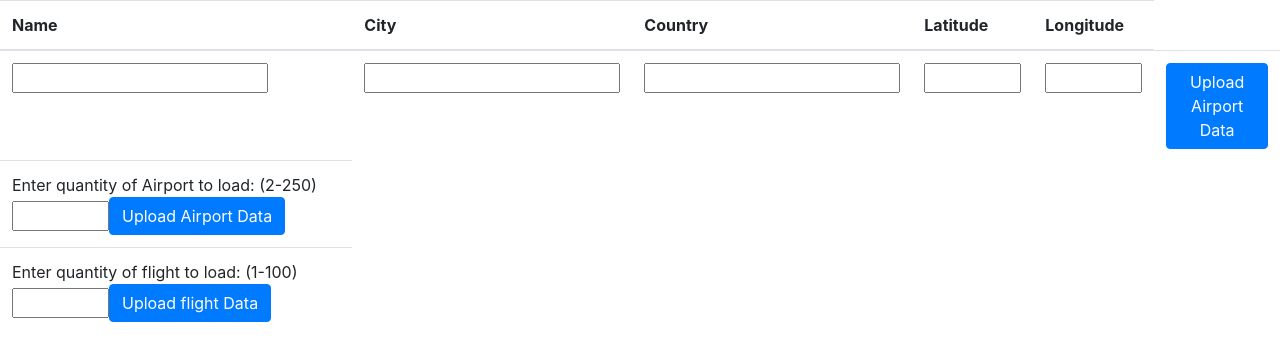
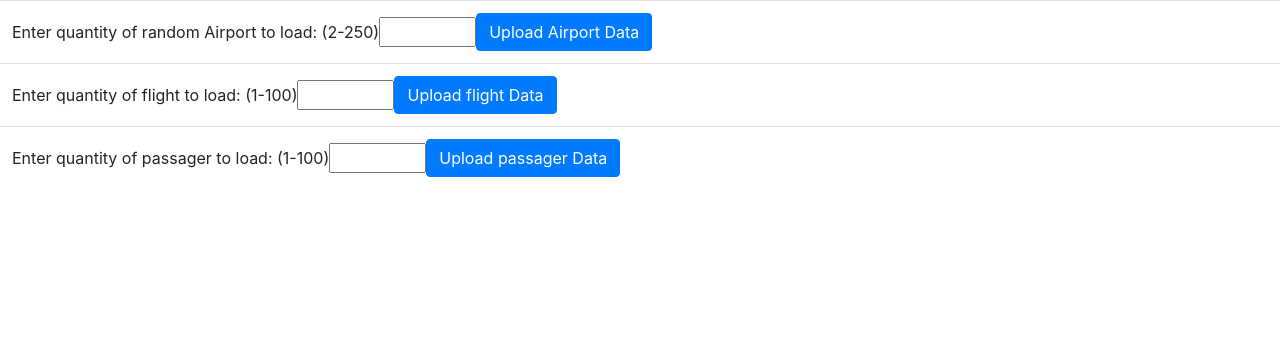
Before and after one commit to FalkowskiKamil/AirlineApp, a Django app: page /airline/add_data/ in a window 1280 px wide. Shown: the part 56-417 px from the top of the page. Run offline with Django 4.2, Linux system fonts and the light colour scheme; some libraries are stand-ins or nearby versions.

Commit message:
Add passager, fix admin site

```diff
--- a/airline/templates/airline/add_data.html
+++ b/airline/templates/airline/add_data.html
@@ -3,31 +3,15 @@
 
 <table class="table">
     <thead>
-        <tr>
-            <th>Name</th>
-            <th>City</th>
-            <th>Country</th>
-            <th>Latitude</th>
-            <th>Longitude</th>
-        </tr>
+
     </thead>
     <tbody>
-        <tr>
-            <form class="form-inline">
-                {% csrf_token %}
-                <td><input type="text" id="airport_name" name="airport_name"></td>
-                <td><input type="text" id="airport_city" name="airport_city"></td>
-                <td><input type="country" id="airport_country" name="airport_country"></td>
-                <td><input type="number" id="vol" name="vol" min="2" max="250"></td>
-                <td><input type="number" id="vol" name="vol" min="2" max="250"></td>
-                <td><button class="btn btn-primary" type="submit">Upload Airport Data</button></td>
-            </form>
-            </tr>
+
             <tr>
             <td>
             <form class="form-inline" action="{% url 'airline:upload_airport' %}" method="post">
                 {% csrf_token %}
-                <label for="vol">Enter quantity of Airport to load: (2-250)</label>
+                <label for="vol">Enter quantity of random Airport to load: (2-250)</label>
                 <input type="number" id="vol" name="vol" min="2" max="250">
                 <button class="btn btn-primary" type="submit">Upload Airport Data</button>
             </form>
@@ -45,6 +29,15 @@
         </form>
         </td>
         </tr>
+        <tr>
+            <td>
+                <form class="form-inline" action="{% url 'airline:upload_passager' %}" method="post">
+                    {% csrf_token %}
+                    <label for="vol">Enter quantity of passager to load: (1-100)</label>
+                    <input type="number" id="quan" name="quan" min="1" max="100">
+                    <button class="btn btn-primary" type="submit">Upload passager Data</button>
+            </td>
+        </tr>
 
     </tbody>
     </table>
--- a/airline/templates/airline/flight.html
+++ b/airline/templates/airline/flight.html
@@ -3,7 +3,7 @@
 
 <div class="table">
     <h1>
-        All passager registered for flight {{flight.id}}</a>
+        All passager registered for flight "{{flight.id}}"</a>
         from:  <a href="/airline/airport/{{flight.start.airport_id}}">{{flight.start}}</a>
         to <a href="/airline/airport/{{flight.destination.airport_id}}">{{flight.destination}}</a>
         on {{flight.date}}
--- a/airline/urls.py
+++ b/airline/urls.py
@@ -9,5 +9,6 @@ urlpatterns=[
     path('airport/<int:airport_id>', views.airport, name='airport'),
     path('upload_airport/', views.upload_airport, name='upload_airport'),
     path('upload_flight/', views.upload_flight, name='upload_flight'),
-    path('add_data/', views.add_data, name='add_data')
+    path('add_data/', views.add_data, name='add_data'),
+    path('upload_passager/', views.upload_passager, name="upload_passager")
 ]
--- a/airline/views.py
+++ b/airline/views.py
@@ -56,17 +56,38 @@ def upload_flight(request):
     flights = []
     if request.method == "POST":
         airports = Airport.objects.all()
-        flight_count=len(Flight.objects.all())
         num_flights = int(request.POST['quan'])
         for i in range(num_flights):
             start = random.choice(airports)
             destination = random.choice(airports.exclude(airport_id=start.airport_id))
-            date = datetime.date(random.randint(2022, 2030), random.randint(1, 12), random.randint(1, 28))
-            flight = Flight(start=start, destination=destination, date=date, flight_number=i+flight_count)
+            date = datetime.datetime(random.randint(2022, 2030), random.randint(1, 12), random.randint(1, 28), random.randint(0, 23), random.choice([0, 30]))
+            flight = Flight(start=start, destination=destination, date=date)
             flights.append(flight)
         Flight.objects.bulk_create(flights)
         return redirect('airline:index')
     return redirect('airline:index')
 
+def upload_passager(request):
+    passagers = []
+    flights = Flight.objects.all()
+    if request.method == "POST":
+        num_passager = int(request.POST['quan'])
+        for i in range(num_passager):
+            fullname = fake.name()
+            first_name, surname = fullname.split(" ", 1)
+            passager = Passager(first_name=first_name, surname=surname)
+            passagers.append(passager)
+        Passager.objects.bulk_create(passagers)
+
+        # utwórz listę tupli z ID nowo utworzonych pasażerów i ID losowych lotów
+        passager_flight_ids = [(passager.id, random.choice(flights).id) for passager in passagers]
+
+        # utwórz wiele obiektów many-to-many za pomocą metody bulk_create()
+        Passager.flights.through.objects.bulk_create(
+            [Passager.flights.through(passager_id=passager_id, flight_id=flight_id) for passager_id, flight_id in passager_flight_ids]
+        )
+
+    return redirect('airline:index')
+
 def add_data(request):
     return render(request, template_name='airline/add_data.html')
```
Also changed, not shown: airline/admin.py (+21 -6 lines), airline/models.py (+5 -6 lines), airline/templates/airline/airport.html (+4 -4 lines), airline/migrations/0001_initial.py, db.sqlite3.
